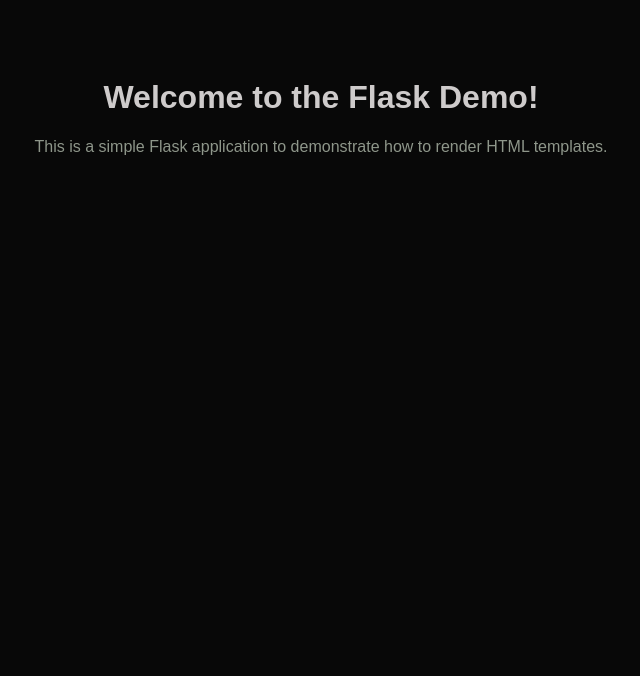
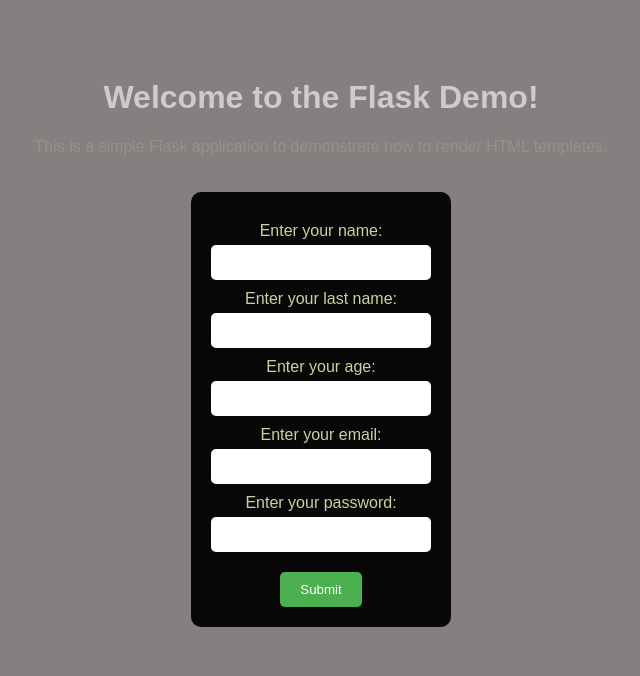
Before and after one commit to Akshit-27/TuteDude_DevOps, a Flask app: page / in a window 1280 px wide. Shown: the top 676 px of the page, without its empty margins (319-959 px from the left). Run offline with Flask 3, Linux system fonts and the light colour scheme.

Commit message:
Sync : 2026-02-07 22:59:46

```diff
--- a/FlaskDemo/app.py
+++ b/FlaskDemo/app.py
@@ -9,13 +9,18 @@ def home():
 def about():
     return 'This is a simple Flask application on about page'
 
-@app.route('/api/<age>')
-def checkAge(age):
-        if int(age) < 18:
-            return 'You are a minor.'
-        else:
-            return 'You are an adult.'
+@app.route('/submit', methods=['POST'])
+def submit():
+    first_name = request.form['first_name']
+    last_name = request.form['last_name']
+    age = request.form['age']
+    email = request.form['email']
+    pwd =request.form['password']
 
+    result = "Hi ! " + first_name + " " + last_name + ". \n Your Age is : " + age + " \n Your email is :" + email + "\n Your password is : "  + pwd + " \n\n\n  Your form has been submitted successfully."
+
+    form_data = dict(request.form)
+    return form_data
 
 
 if __name__ == '__main__':
--- a/FlaskDemo/templates/index.html
+++ b/FlaskDemo/templates/index.html
@@ -8,12 +8,32 @@
 <body>
     <h1>Welcome to the Flask Demo!</h1>
     <p>This is a simple Flask application to demonstrate how to render HTML templates.</p>
+    <div class="content">
+        <form action="/submit" method="post">
+            <label for="first_name">Enter your name:</label>
+            <input type="text" id="first_name" name="first_name" >
+
+            <label for="last_name">Enter your last name:</label>
+            <input type="text" id="last_name" name="last_name" >
+
+            <label for="age">Enter your age:</label>
+            <input type="text" id="age" name="age" >
+
+            <label for="email">Enter your email:</label>
+            <input type="email" id="email" name="email" >
+
+            <label for="password">Enter your password:</label>
+            <input type="password" id="password" name="password" >
+            <br>
+            <button type="submit">Submit</button>
+        </form>
+    </div>
 
 </body>
 <style>
     body {
         font-family: Arial, sans-serif;
-        background-color: #080808;
+        background-color: #857f7f;
         text-align: center;
         padding: 50px;
     }
@@ -23,6 +43,35 @@
     p {
         color: #8e968a;
     }
+    .content {
+        margin-top: 20px;
+        background-color: #080808;
+        padding: 20px;
+        border-radius: 10px;
+        color: #ccd1a3;
+        display: inline-block;
+    }
+    label {
+        display: block;
+        margin-top: 10px;
+        color: #ccd1a3;
+    }
+    input {
+        padding: 10px;
+        margin-top: 5px;
+        border: none;
+        border-radius: 5px;
+        width: 200px;
+    }
+    button {
+        margin-top: 20px;
+        padding: 10px 20px;
+        border: none;
+        border-radius: 5px;
+        background-color: #4CAF50;
+        color: white;
+        cursor: pointer;
+    }
 
 </style>
 </html>
```
